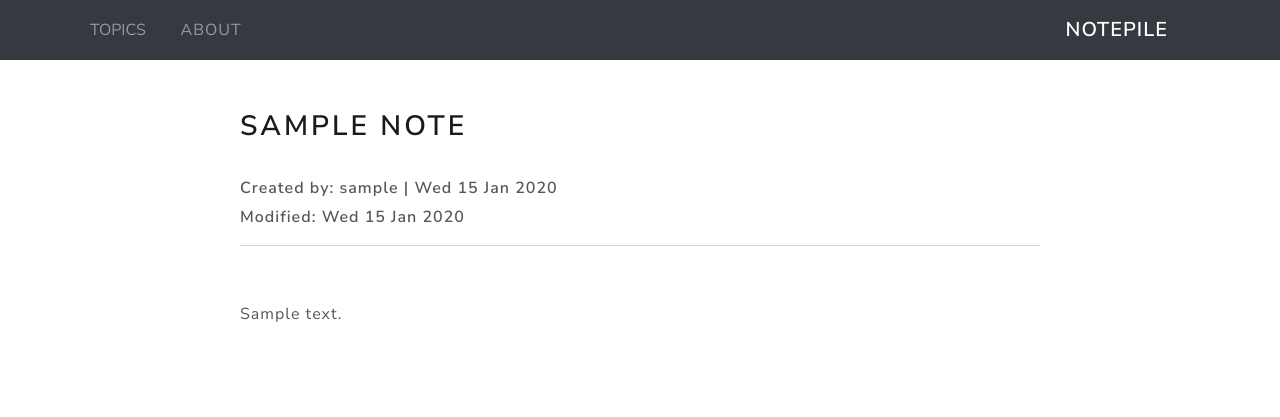
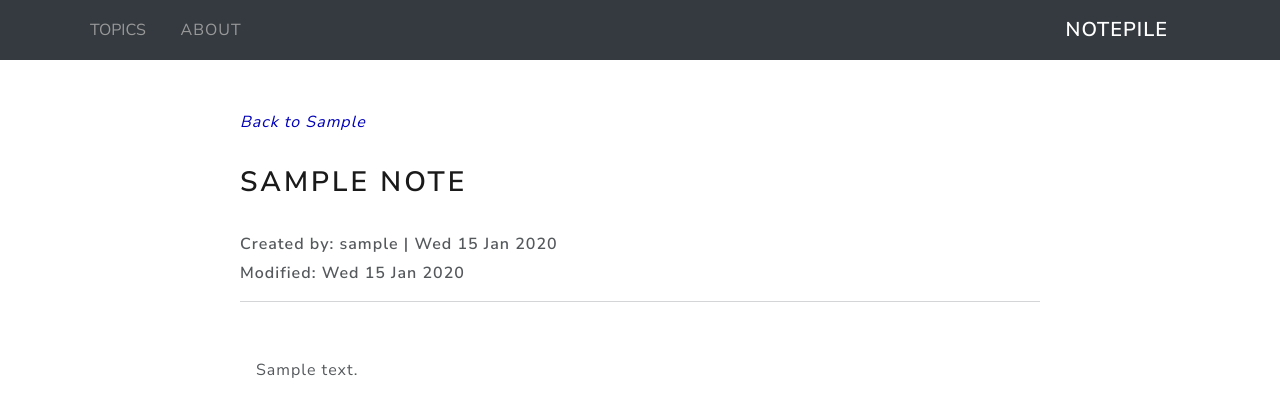
Before and after one commit to HBoots/notepile, a Django app: page /00000000-0000-0000-0000-000000000001/ in a window 1280 px wide. Shown: the top 417 px of the page. Run offline with Django 4.2, Linux system fonts and the light colour scheme; tables that the repository leaves empty hold one stand-in row (values such as "Sample post"); some libraries are stand-ins or nearby versions.

Commit message:
Tweak styling on detail page

```diff
--- a/notes/templates/notes/note_detail.html
+++ b/notes/templates/notes/note_detail.html
@@ -5,6 +5,13 @@
 {% block content %}
 <!--  -->
 <div class="detail">
+    <div class="back-link">
+        <p>
+            <a href="{% url 'topic-list' note.topic %}"
+                >Back to {{ note.topic }}</a
+            >
+        </p>
+    </div>
     <h2>{{ note.title }}</h2>
     <br />
     <div class="detail-dates">
@@ -13,7 +20,9 @@
         <hr />
         <br />
     </div>
-    <p>{{ note.body | markdown | safe }}</p>
+    <div class="detail-body">
+        <p>{{ note.body | markdown | safe }}</p>
+    </div>
     <br />
 </div>
 
--- a/static/styles/base.css
+++ b/static/styles/base.css
@@ -122,6 +122,7 @@ pre[class*="language-"] {
     margin: 1em 0;
     /* overflow: auto; */
     /* border-radius: 0.3em; */
+    margin-left: 1em;
 }
 
 .detail {
@@ -129,7 +130,30 @@ pre[class*="language-"] {
     margin: auto;
 }
 
+.detail .back-link p {
+    margin-bottom: 2rem;
+}
+
+.detail .back-link a {
+    color: rgb(0, 0, 185);
+    text-decoration: none;
+    font-style: italic;
+}
+
+.detail .back-link a:hover {
+    color: rgb(72, 72, 238);
+}
+
 .detail-dates p {
     font-weight: 900;
     margin-bottom: 5px;
 }
+
+.detail-body h4 {
+    font-style: italic;
+    margin-bottom: 2rem;
+}
+
+.detail-body p {
+    padding-left: 1em;
+}
--- a/templates/base.html
+++ b/templates/base.html
@@ -29,7 +29,7 @@
             {% endblock content %}
             <!--  -->
         </div>
-
+        <!--  -->
         <script
             type="text/javascript"
             src="{% static 'scripts/bootstrap.js' %}"
```
